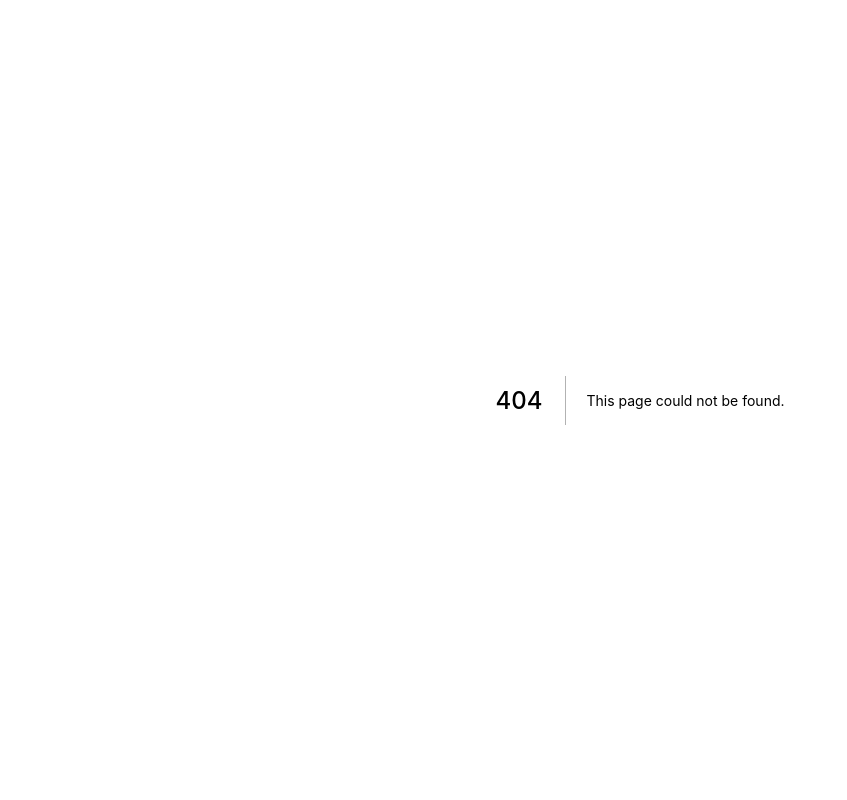
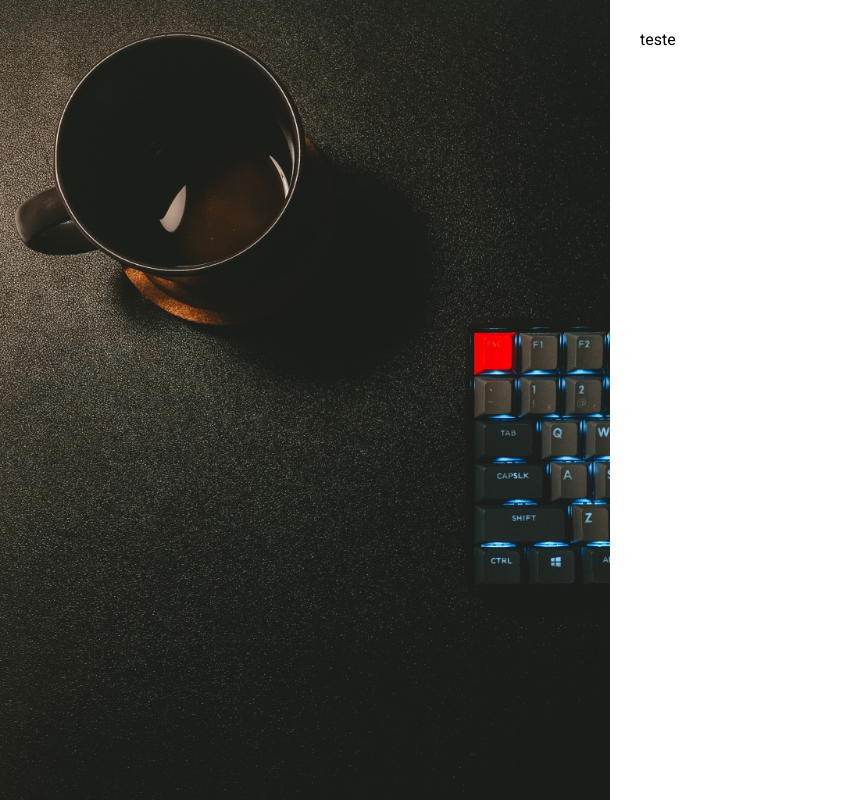
Before and after one commit to viniciusgasparino/social-dev, a Next.js app: page /Login in a window 1280 px wide. Before the commit this address had no page. Shown: the whole page, without its empty margins (0-847 px from the left). Built offline with nearby package versions, Linux system fonts and the light colour scheme.

Commit message:
Criadocomponente de imagem

```diff
--- /dev/null
+++ b/pages/Login.jsx
@@ -0,0 +1,11 @@
+import ImageWithSpace from "../src/components/layout/ImageWithSpace"
+
+function LoginPage(){
+  return(
+      <ImageWithSpace>
+          teste
+      </ImageWithSpace>
+  )
+}
+
+export default LoginPage
--- a/pages/index.jsx
+++ b/pages/index.jsx
@@ -1,8 +1,10 @@
+
+
 function HomePage () {
 
   return (
     <div>
-      SejaDev
+
     </div>
   )
 }
--- /dev/null
+++ b/src/components/layout/ImageWithSpace.jsx
@@ -0,0 +1,52 @@
+import styled from "styled-components"
+
+const WIDTH_BREAK = "600px"
+
+const StyledFlex = styled.div `
+  display: flex;
+`
+
+const StyledImage = styled.div `
+  background-image: url(${props => props.image});
+  background-repeat: no-repeat;
+  background-size: cover;
+  width: 100%;
+  height: 100vh;
+
+  @media (max-width: ${WIDTH_BREAK}) {
+    display: none;
+  }
+`
+
+const StyledContainer = styled.div `
+  background-color: white;
+  padding: 30px;
+
+
+  @media (min-width: ${WIDTH_BREAK}) {
+    width: 100%;
+    min-width: calc(${WIDTH_BREAK} - 60px);
+  }
+
+  @media (max-width: ${WIDTH_BREAK}) {
+    width: 100%;
+  }
+
+`
+
+function ImageWithSpace({children, image}){
+    return(
+     <StyledFlex>
+        <StyledImage image={image}/>
+        <StyledContainer>
+            {children}
+        </StyledContainer>
+     </StyledFlex>
+    )
+}
+
+ImageWithSpace.defaultProps = {
+  image: "/coffee-background.jpg"
+}
+
+export default ImageWithSpace
```
Also changed, not shown: pages/_app.jsx (line endings or trailing spaces), public/coffee-background.jpg (added).
